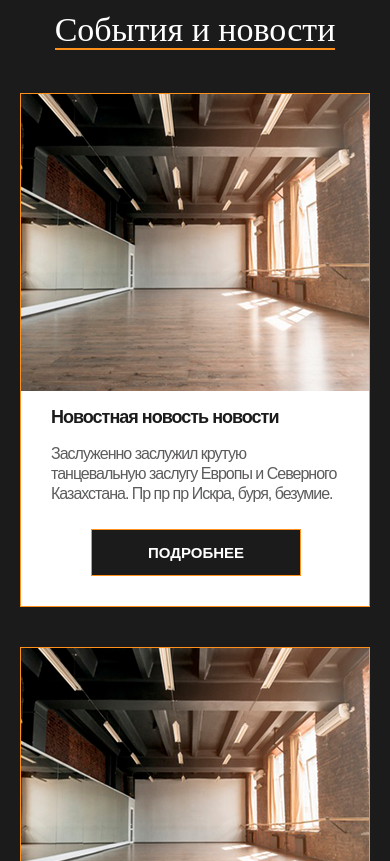
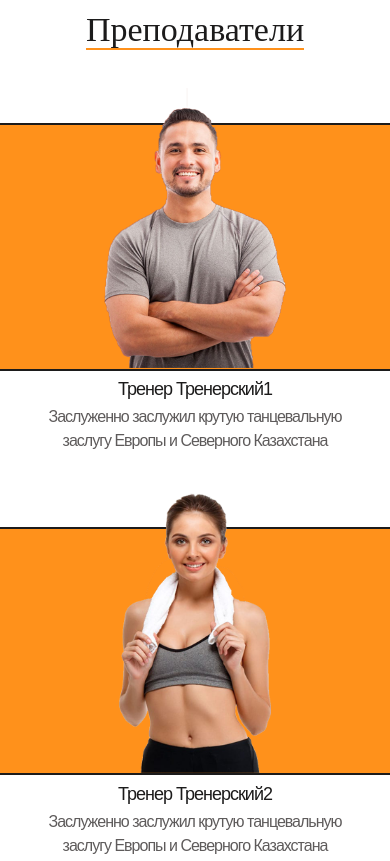
Before and after one commit to VanillaTank/anat, a plain HTML site: page index.html in a window 390 px wide. Shown: the part 4540-5401 px from the top of the page. Drawn offline with Linux system fonts and the light colour scheme.

Commit message:
доверстала адаптив и скрол

```diff
--- a/css/media.css
+++ b/css/media.css
@@ -59,6 +59,12 @@
         padding: 20px 0 19px;
         font-size: 20px;
     }
+    .teachers__cards-container-item img {
+        max-height: 340px;
+    }
+    .teacherBack {
+        height: 295px;
+    }
 }
 @media(max-width:1040px) {
     .contacts-inner__text-item-input {
@@ -109,6 +115,20 @@
     }
     .contacts-inner__text-item {
         padding: 21px 16px 24px;
+    }
+    .teacherBack{
+        bottom: 140px;
+    }
+    .teachers__item-name{
+        font-size: 20px;
+        line-height: 35px;
+    }
+    .teachers__item-descr{
+        font-size: 18px;
+        line-height: 24px;
+    }
+    .teach-inner{
+        margin-top: 35px;
     }
 }
 @media(max-width: 880px) {
@@ -163,6 +183,26 @@
     }
 
 }
+@media(max-width:850px){
+    .teachers__item-name {
+        font-size: 18px;
+        line-height: 22px;
+    }
+    .teachers__item-descr {
+        font-size: 16px;
+        line-height: 24px;
+    }
+    .teachers__cards-container-item img {
+        max-height: 280px;
+    }
+    .teacherBack {
+        bottom: 127px;
+        height: 248px;
+    }
+    .teach-inner {
+        margin-top: 15px;
+    }
+}
 @media(max-width: 800px){
     .header-bottom__title{
         font-size: 70px;
@@ -211,6 +251,31 @@
     }
     .footer__item--1, .footer__item-3 {
         max-width: 48%;
+    }
+    .teach-inner {
+        align-items: center;
+        flex-direction: column;
+    }
+    #teacherBack2, #teacherBack1 {
+        display: block;
+    }
+    .teacherBack {
+        border-top: 2px solid #1c1b1b;
+    }
+    #teacherBack1{
+        bottom: 907px;
+    }
+    #teacherBack2{
+        bottom: 503px;
+    }
+    #teacherBack3{
+        bottom: 98px;
+    }
+    .teachers__cards-container-item+.teachers__cards-container-item{
+        margin-top: 40px;
+    }
+    .teachers__item-descr{
+        margin-top: 5px;
     }
 }
 @media(max-width: 680px){
@@ -501,3 +566,14 @@
     }
 
 }
+@media(max-width:323px){
+    #teacherBack1 {
+        bottom: 979px;
+    }
+    #teacherBack2 {
+        bottom: 552px;
+    }
+    #teacherBack3 {
+        bottom: 122px;
+    }
+}
--- a/css/style.css
+++ b/css/style.css
@@ -289,34 +289,53 @@ body {
     background-color: #fff;
     color: #1c1b1b;
 }
-.photo-wrapper{
-    background-color: #ff911b;
-    border-bottom: 2px solid #1c1b1b;
-    margin-top: 100px;
-    height: 367px;
+.teachers__cards-container {
+    position: relative;
 }
-.teachers-container{
+.teach-inner {
     display: flex;
     justify-content: space-between;
-    padding: 0 15px;
+    margin-top: 70px;
+}
+.teacherBack {
+    width: 100%;
+    height: 360px;
+    position: absolute;
+    bottom: 152px;
+    border-bottom: 2px solid #1c1b1b;
+    z-index: 1;
+    background-color: #ff911b;
+}
+#teacherBack2, #teacherBack1 {display: none;}
+.teachers__cards-container-item {
+    max-width: 300px;
     position: relative;
-    align-items: flex-end;
-    top: -61px;
+    z-index: 2;
 }
-.teachers__item{
-    margin-top: 91px;
-    max-width: 242px;
+.teachers__cards-container-item img{
+    max-height: 384px;
+}
+#tren1{
+    display: flex;
+    justify-content: center;
+}
+#tren2 {
+    display: flex;
+    justify-content: center;
+}
+#tren3 {
+    display: flex;
+    justify-content: center;
+}
+.teachers__item-name, .teachers__item-descr {
     text-align: center;
+    margin-top: 10px;
 }
 .teachers__item-name{
     font-family: 'RobotoCondensed-Bold', sans-serif;
     font-size: 24px;
     line-height: 44px;
     letter-spacing: -1px;
-}
-
-.teachers__item-name:hover{
-    color: #ff911b;
 }
 .teachers__item-descr{
     font-family: 'RobotoCondensed Regular', sans-serif;
@@ -325,10 +344,10 @@ body {
     line-height: 25px;
     letter-spacing: -1px;
 }
-.hr{
+.hr {
+    height: 2px;
+    background-color: #5e5b5b;
     width: 100%;
-    height: 2px;
-    background-color: #1c1b1b;
 }
 /* events-and-news */
 .events-and-news {
--- a/index.html
+++ b/index.html
@@ -12,7 +12,7 @@
 </head>
 
 <body>
-    <header class="header" id="major">
+    <header class="header isScroll" id="major" data-scrol="0">
         <div class="header-top">
             <div class="header-top__inner">
                 <a href="#major" class="header__logo-link">
@@ -56,7 +56,7 @@
         </div>
     </header>
 
-    <section class="section about" id="about">
+    <section class="section about isScroll" id="about" data-scrol="1">
         <div class="container">
             <h2 class="section-title"><span class="subtitle">О нашей студии</span></h2>
             <div class="sliderContainer">
@@ -128,7 +128,7 @@
         </div>
     </section>
 
-    <section class="section strems" id="streams">
+    <section class="section strems isScroll" id="streams" data-scrol="2">
         <div class="container">
             <h2 class="section-title"><span class="subtitle">Направления</span></h2>
             <article class="strems__item">
@@ -227,44 +227,48 @@
         </div>
     </section>
 
-    <!--<section class="section teachers" id="teachers">
+    <section class="section teachers isScroll" id="teachers" data-scrol="3">
+
         <div class="container">
             <h2 class="section-title"><span class="subtitle">Преподаватели</span></h2>
         </div>
-        <div class="photo-wrapper">
-            <div class="container teachers-container">
-                <a href="#"><img src="images/trener1.png" alt="Фото Тренер Тренерский"></a>
-                <a href="#"><img src="images/trener2.png" alt="Фото Тренер Тренерский"></a>
-                <a href="#"><img src="images/trener3.png" alt="Фото Тренер Тренерский"></a>
-            </div>
-        </div>
-        <div class="container teachers-container">
-            <article class="teachers__item">
-                <h3 class="teachers__item-name"><a href="#">Тренер Тренерский</a></h3>
+
+        <div class="teachers__cards-container">
+            <div class="teacherBack" id="teacherBack1"></div>
+            <div class="teacherBack" id="teacherBack2"></div>
+            <div class="teacherBack" id="teacherBack3"></div>
+
+            <div class="container teach-inner">
+                <div class="teachers__cards-container-item">
+                    <a href="#" id="tren1"><img src="images/trener1.png" alt="Фото Тренер Тренерский"></a>
+                    <h3 class="teachers__item-name"><a href="#">Тренер Тренерский1</a></h3>
                     <p class="teachers__item-descr">
                         Заслуженно заслужил крутую танцевальную заслугу
                         Европы и Северного Казахстана
                     </p>
-            </article>
-            <article class="teachers__item">
-                <h3 class="teachers__item-name"><a href="#">Тренер Тренерский</a></h3>
+                </div>
+                <div class="teachers__cards-container-item">
+                    <a href="#" id="tren2"><img src="images/trener2.png" alt="Фото Тренер Тренерский"></a>
+                    <h3 class="teachers__item-name"><a href="#">Тренер Тренерский2</a></h3>
                     <p class="teachers__item-descr">
                         Заслуженно заслужил крутую танцевальную заслугу
                         Европы и Северного Казахстана
                     </p>
-            </article>
-            <article class="teachers__item">
-                <h3 class="teachers__item-name"><a href="#">Тренер Тренерский</a></h3>
+                </div>
+                <div class="teachers__cards-container-item">
+                    <a href="#" id="tren3"><img src="images/trener3.png" alt="Фото Тренер Тренерский"></a>
+                    <h3 class="teachers__item-name"><a href="#">Тренер Тренерский3</a></h3>
                     <p class="teachers__item-descr">
                         Заслуженно заслужил крутую танцевальную заслугу
                         Европы и Северного Казахстана
                     </p>
-            </article>
+                </div>
+            </div>
         </div>
         <div class="hr"></div>
-    </section> -->
+    </section>
 
-    <section class="section events-and-news" id="events">
+    <section class="section events-and-news isScroll" id="events" data-scrol="4">
         <div class="container">
             <h2 class="section-title"><span class="subtitle">События и новости</span></h2>
             <div class="events-and-news-inner">
@@ -318,7 +322,7 @@
         </div>
     </section>
 
-    <section class="section contacts" id="contacts">
+    <section class="section contacts isScroll" id="contacts" data-scrol="5">
         <div class="container">
             <h2 class="section-title"><span class="subtitle">Контакты</span></h2>
             <div class="contacts-inner">
--- a/main.js
+++ b/main.js
@@ -1,7 +1,7 @@
 window.onload = function () {
     //окрашивание элеманта списка навигации по клику
-    const menuItem = document.querySelectorAll('.header__menu-item');
-    const menuLink = document.querySelectorAll('.header__menu-link');
+    const menuItem = [...document.querySelectorAll('.header__menu-item')];
+    const menuLink = [...document.querySelectorAll('.header__menu-link')];
     menuItem.forEach(item => {
         item.addEventListener('click', (evt) => {
             menuItem.forEach(item => {
@@ -89,13 +89,12 @@ window.onload = function () {
     //высоты заголовков в футере
     const exampleHeigth = document.querySelector('.header__logo-img').height;
     const footerTitle = document.querySelectorAll('.footer__item-title');
-    footerTitle.forEach(item =>{
+    footerTitle.forEach(item => {
         value = exampleHeigth + 6;
         item.style.height = value + "px";
     })
 
     //гамбургер меню
-    if (document.body.clientWidth < 640) {
     const hamburgerIcon = document.querySelector('.header__menu-gamberger');
     const headerMenu = document.querySelector('.header__menu')
     hamburgerIcon.addEventListener('click', () => {
@@ -110,7 +109,26 @@ window.onload = function () {
     function deleteClassActive() {
         headerMenu.classList.remove('header__menu--active');
     }
+
+    //переключение активного пункта меню по скролу
+    const scrollBlocks = document.querySelectorAll('.isScroll');
+    document.addEventListener('scroll', () => {
+        scrollBlocks.forEach(item => {
+            if (item.getBoundingClientRect().y <=  window.outerHeight / 4 && item.getBoundingClientRect().y + item.getBoundingClientRect().height >= window.outerHeight / 2) {
+                console.log(item.dataset.scrol)
+                let num = Number(item.dataset.scrol)
+                menuItem.forEach(item => {
+                    item.classList.remove('header__menu-item--active');
+                })
+                menuLink.forEach(item => {
+                    item.classList.remove('header__menu-link--active');
+                })
+
+                menuItem[num].classList.add('header__menu-item--active');
+                menuLink[num].classList.add('header__menu-link--active');
             }
+        })
+    })
 
 
 
```
Lines whose indentation alone changed are shown as unchanged.
